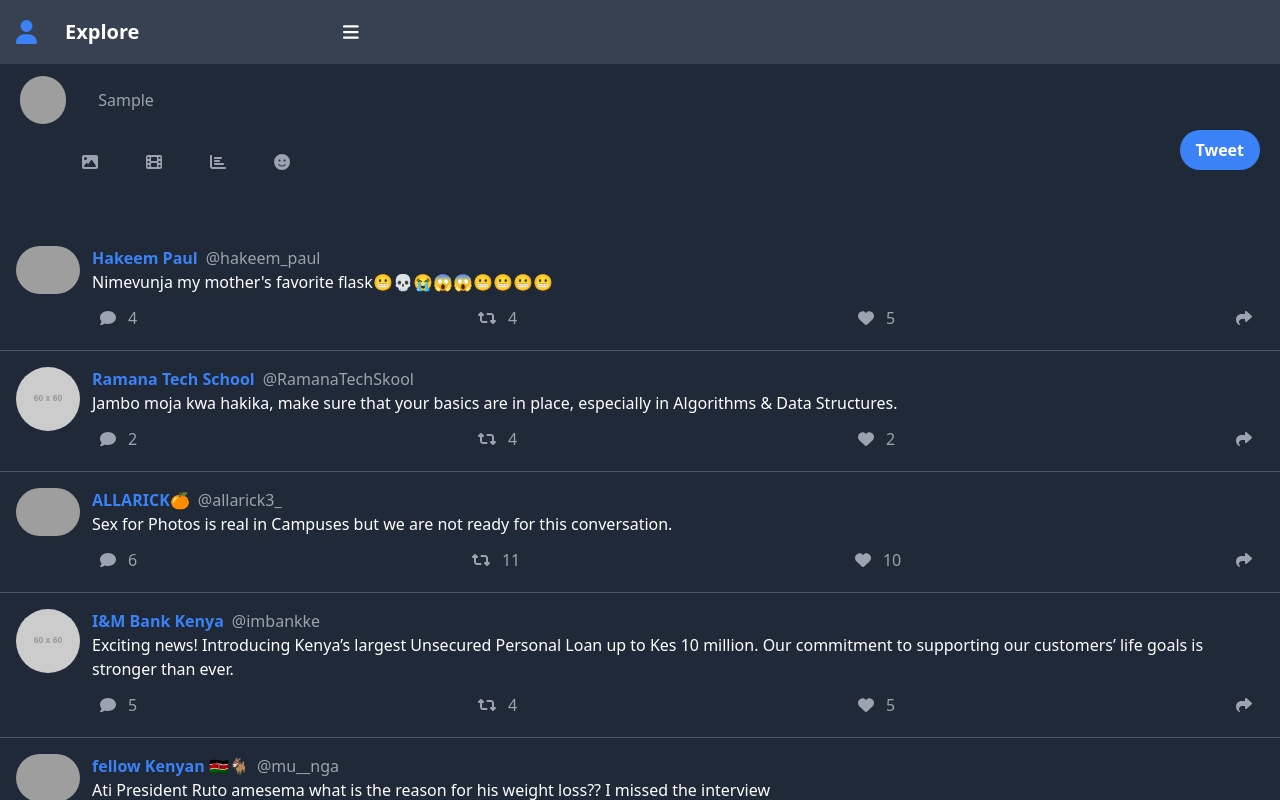
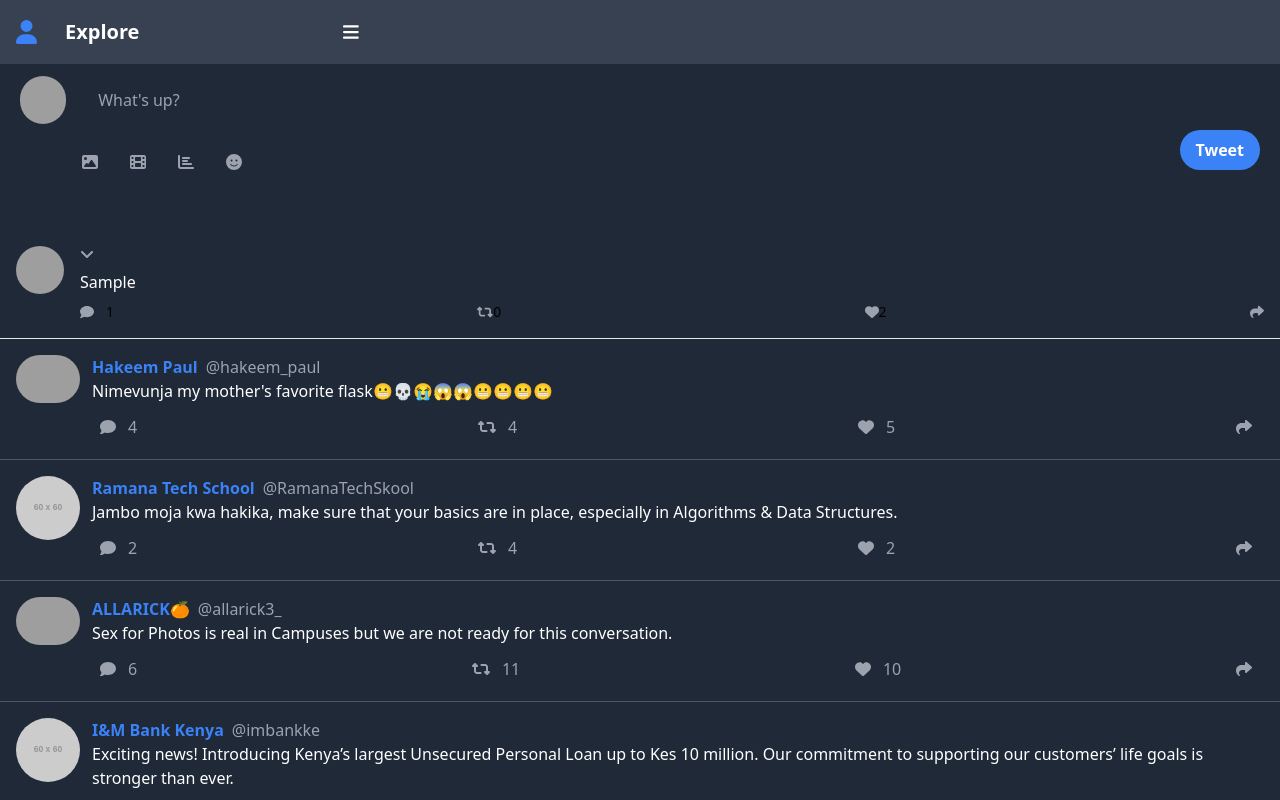
Before and after one commit to Paulhakeem/twitter-clone, a Vue app: page /explore in a window 1280 px wide. Both pictures are taken after typing "Sample" into the empty fields and a click on the button "Tweet". Shown: the top 800 px of the page. Built offline with nearby package versions, Linux system fonts and the light colour scheme; grey boxes are pictures that could not be loaded.

Commit message:
my first commit

```diff
--- a/src/components/Search.vue
+++ b/src/components/Search.vue
@@ -1,10 +1,18 @@
 <script setup>
   import { ref } from 'vue'
 
-  const tweetList = ref(
-    []
-  )
-  const tweet = ref('')
+  let id = 0
+  const tweets = ref([])
+
+  const tweetList = ref('')
+
+  const addTweet = () => {
+     tweets.value.push({ id: id++, text: tweetList.value })
+    tweetList.value = ''
+    }
+
+
+
 </script>
 <template>
 
@@ -16,8 +24,10 @@
      <form v-on:submit.prevent = "addTweet" class="w-full px-4 relative">
        <textarea
          placeholder="What's up?"
-         class="mt-3 pb-3 w-full bg-gray-800 pl-4 text-gray-400 focus:outline-none"></textarea>
-      <div class="flex items-center space-x-12">
+         class="mt-3 pb-3 w-full bg-gray-800 pl-4 text-gray-400 focus:outline-none"
+         v-model="tweetList"
+         ></textarea>
+      <div class="flex items-center space-x-8">
       <font-awesome-icon
        :icon="['fas', 'image']" class="text-gray-400"/>
       <font-awesome-icon
@@ -27,9 +37,51 @@
         <font-awesome-icon
        :icon="['fas', 'smile']" class="text-gray-400"/>
     </div>
-       <button type="submit" class="h-10 px-4 text-white font-semibold bg-blue-500 hover:bg-darkblue focus:outline-none rounded-full absolute bottom-0 right-0">
+       <button
+         type="submit"
+         class="h-10 px-4 text-white font-semibold bg-blue-500 hover:bg-darkblue focus:outline-none rounded-full absolute bottom-0 right-0">
       Tweet
     </button>
      </form>
    </div>
+
+
+  <div class="flex flex-col-reverse">
+  <div v-for="tweet in tweets" :key="tweet.id" class="w-full p-4 border-b hover:bg-lighter flex">
+    <div class="flex-none mr-4">
+      <img src="https://randomuser.me/api/portraits/men/8.jpg" class="h-12 w-12 rounded-full flex-none"/>
+    </div>
+    <div class="w-full">
+      <div class="flex items-center w-full">
+
+         <font-awesome-icon
+       :icon="['fas', 'angle-down']" class="text-gray-400"/>
+      </div>
+      <p class="py-2 text-white">
+        {{ tweet.text }}
+      </p>
+      <div class="flex items-center justify-between w-full">
+        <div class="flex items-center text-sm text-dark space-x-3">
+         <font-awesome-icon
+       :icon="['fas', 'comment']" class="text-gray-400"/>
+          <p> 1 </p>
+        </div>
+        <div class="flex items-center text-sm text-dark">
+          <font-awesome-icon
+       :icon="['fas', 'retweet']" class="text-gray-400"/>
+          <p> 0 </p>
+        </div>
+        <div class="flex items-center text-sm text-dark">
+          <font-awesome-icon
+       :icon="['fas', 'heart']" class="text-gray-400"/>
+          <p> 2 </p>
+        </div>
+        <div class="flex items-center text-sm text-dark">
+          <font-awesome-icon
+       :icon="['fas', 'share']" class="text-gray-400"/>
+        </div>
+      </div>
+    </div>
+  </div>
+</div>
 </template>
```
